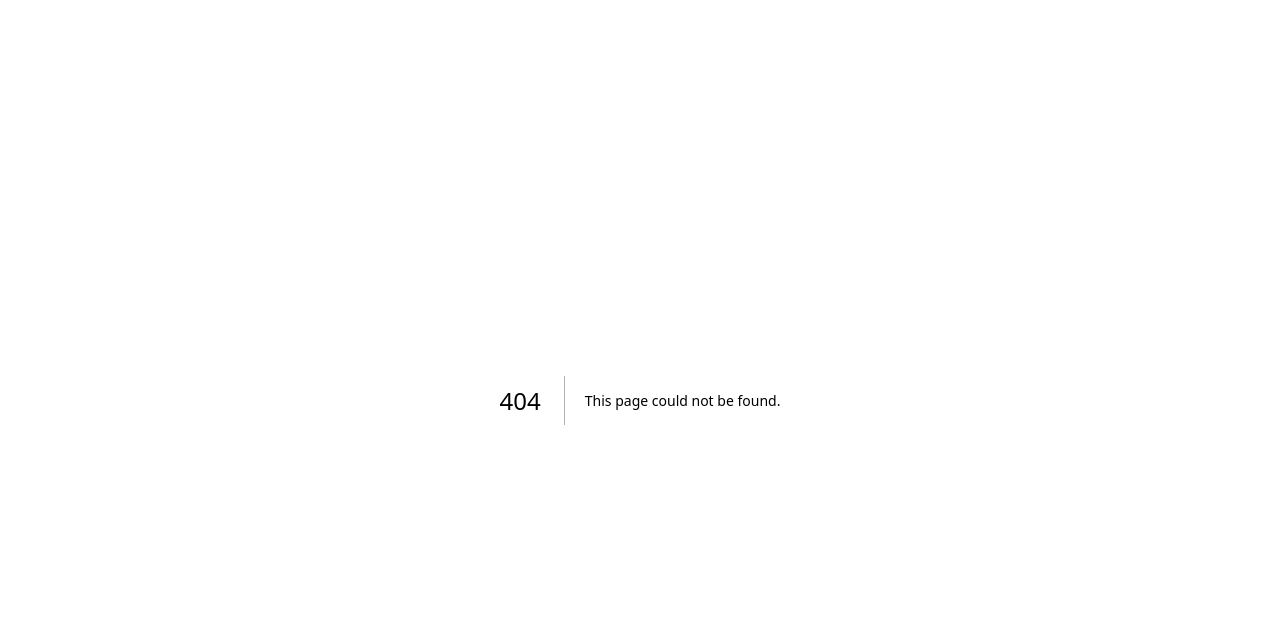
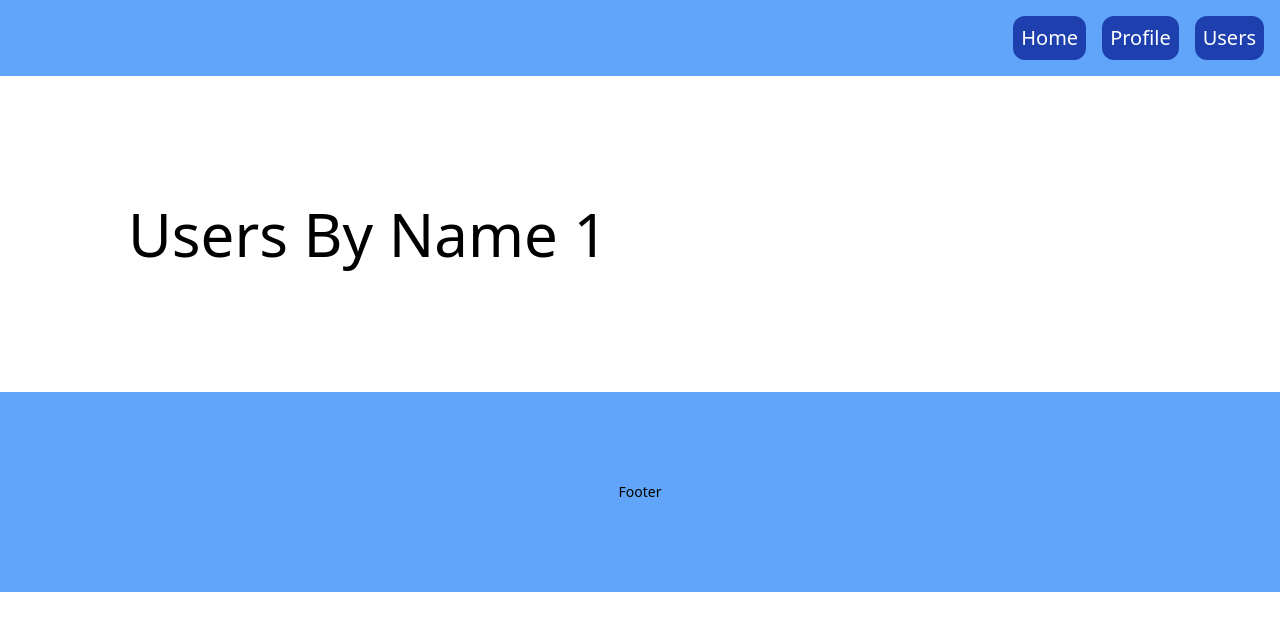
Before and after one commit to EgaAprianto8/belajar-nextjs, a Next.js app: page /users/1 in a window 1280 px wide. Before the commit this address had no page. Shown: the top 630 px of the page. Built offline with nearby package versions, Linux system fonts and the light colour scheme.

Commit message:
[TUGAS] Hari-8

```diff
--- /dev/null
+++ b/pages/users/[id].js
@@ -0,0 +1,13 @@
+import Layout from "@/layouts"
+import { useRouter } from "next/router";
+
+export default function UsersByName() {
+  const router = useRouter()
+  const { id } = router?.query
+
+  return(
+    <Layout>
+      <p className="text-6xl p-32">Users By Name {id}</p>
+    </Layout>
+  );
+}
```
